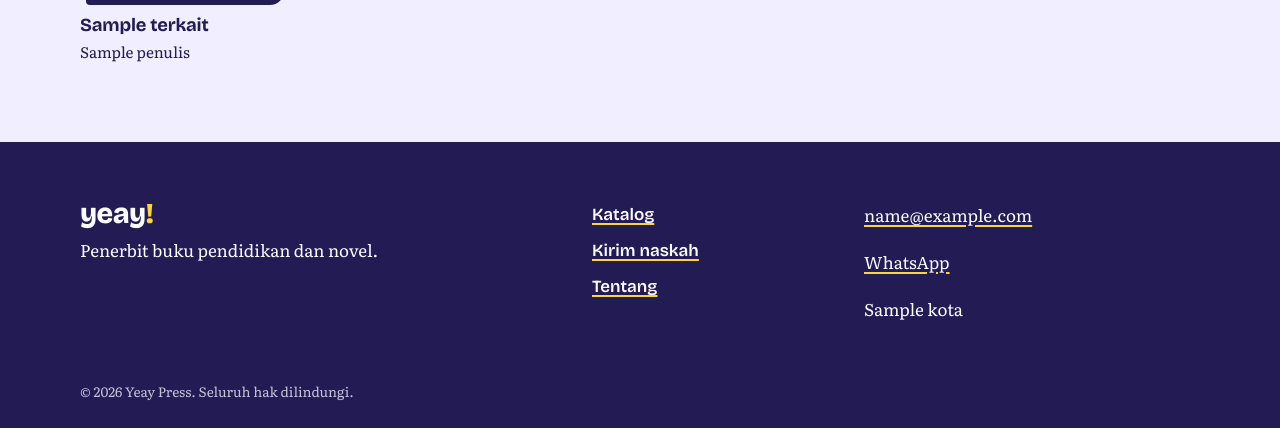
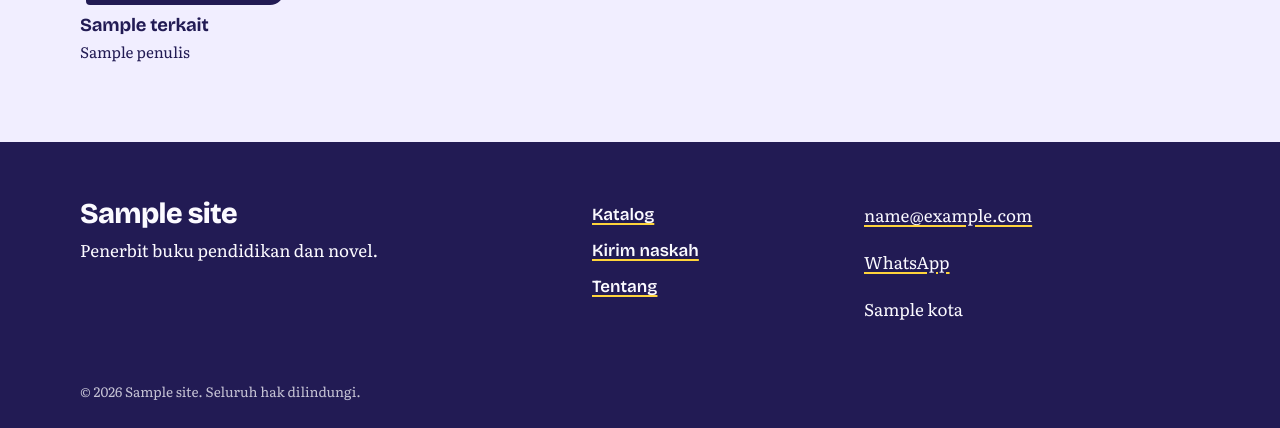
Before and after one commit to paraginyedotfile-coder/yeaypress, a Node project: template buku.ejs in a window 1280 px wide. Shown: the part 1316-1744 px from the top of the page. Run offline with Node 20 templates, Linux system fonts and the light colour scheme; the template is opened without the code that fills it: most values are stand-ins (such as "Sample title", 1, 10 or a date in 2020).

Commit message:
Add files via upload

```diff
--- a/views/partials/foot.ejs
+++ b/views/partials/foot.ejs
@@ -2,7 +2,7 @@
 <footer class="kaki">
   <div class="wrap kolom">
     <div>
-      <p class="logo besar">yeay<span>!</span></p>
+      <p class="logo besar"><%= site.nama %></p>
       <p>Penerbit buku pendidikan dan novel.</p>
     </div>
     <nav aria-label="Menu kaki">
@@ -16,7 +16,7 @@
       <p><%= site.kota %></p>
     </div>
   </div>
-  <p class="wrap hak">&copy; <%= new Date().getFullYear() %> Yeay Press. Seluruh hak dilindungi.</p>
+  <p class="wrap hak">&copy; <%= new Date().getFullYear() %> <%= site.nama %>. Seluruh hak dilindungi.</p>
 </footer>
 <% if (skrip) { %><script src="/js/<%= skrip %>" defer></script><% } %>
 </body>
--- a/views/partials/head.ejs
+++ b/views/partials/head.ejs
@@ -6,7 +6,7 @@
 <title><%= title %></title>
 <% if (desc) { %><meta name="description" content="<%= desc %>"><% } %>
 <link rel="canonical" href="<%= canonical %>">
-<meta property="og:site_name" content="Yeay">
+<meta property="og:site_name" content="<%= site.nama %>">
 <meta property="og:title" content="<%= title %>">
 <% if (desc) { %><meta property="og:description" content="<%= desc %>"><% } %>
 <meta property="og:url" content="<%= canonical %>">
@@ -21,7 +21,7 @@
 <a class="lompat" href="#isi">Lewati ke konten</a>
 <header class="kepala">
   <div class="wrap bar">
-    <a class="logo" href="/" aria-label="Yeay, beranda">yeay<span>!</span></a>
+    <a class="logo" href="/" aria-label="<%= site.nama %>, beranda"><%= site.nama %></a>
     <nav aria-label="Menu utama">
       <a href="/katalog/">Katalog</a>
       <a href="/naskah/">Kirim naskah</a>
```
